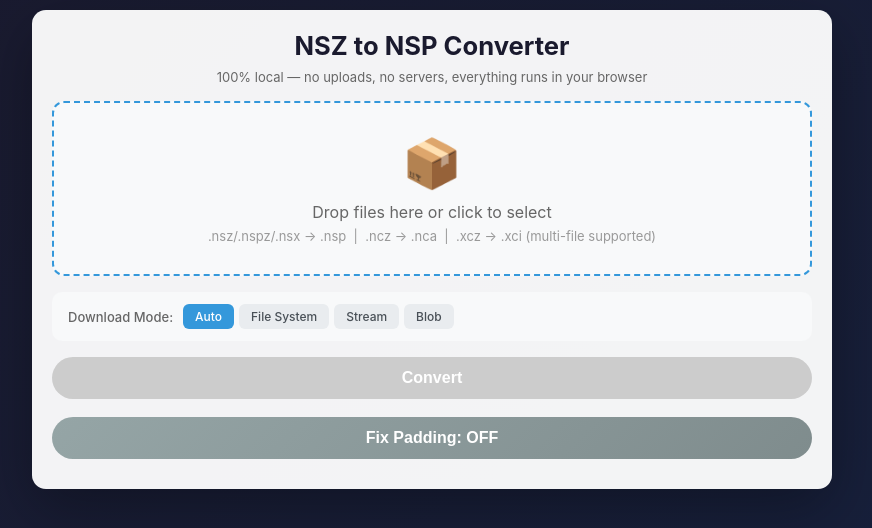
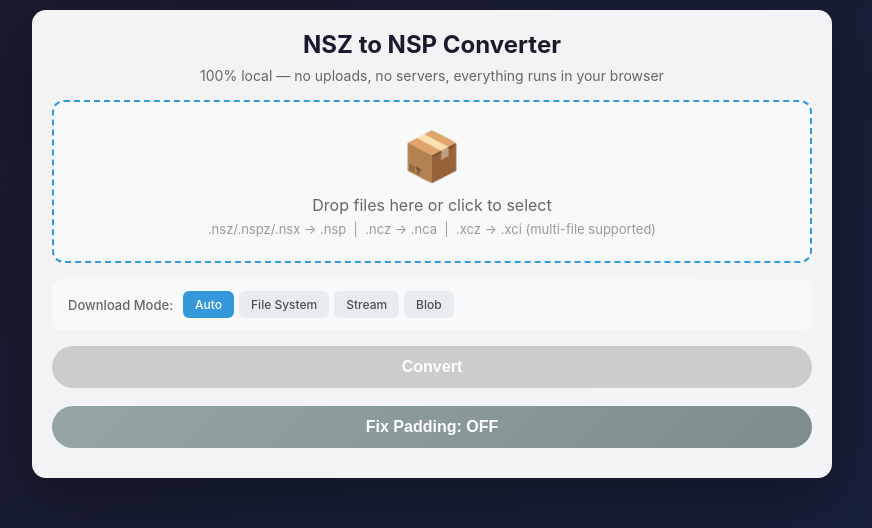
Before and after one commit to keks2293/nsz-js, a website with bundled scripts: page index.html in a window 1280 px wide. Shown: the whole page, without its empty margins (208-1080 px from the left). Built offline with nearby package versions, Linux system fonts and the light colour scheme.

Commit message:
Apply recommended UI sizing: h1 1.5em, subtitle 14px, drop-zone 24px, mode-btn 6px

```diff
--- a/index.html
+++ b/index.html
@@ -33,18 +33,18 @@
             color: #1a1a2e;
             text-align: center;
             margin-bottom: 8px;
-            font-size: 1.6em;
+            font-size: 1.5em;
         }
         .subtitle {
             text-align: center;
             color: #666;
             margin-bottom: 16px;
-            font-size: 13px;
+            font-size: 14px;
         }
         .drop-zone {
             border: 2px dashed #3498db;
             border-radius: 12px;
-            padding: 30px 25px;
+            padding: 24px;
             text-align: center;
             cursor: pointer;
             transition: all 0.3s ease;
@@ -309,7 +309,7 @@
             gap: 5px;
         }
         .mode-btn {
-            padding: 5px 12px;
+            padding: 6px 12px;
             border-radius: 6px;
             cursor: pointer;
             font-size: 12px;
```
